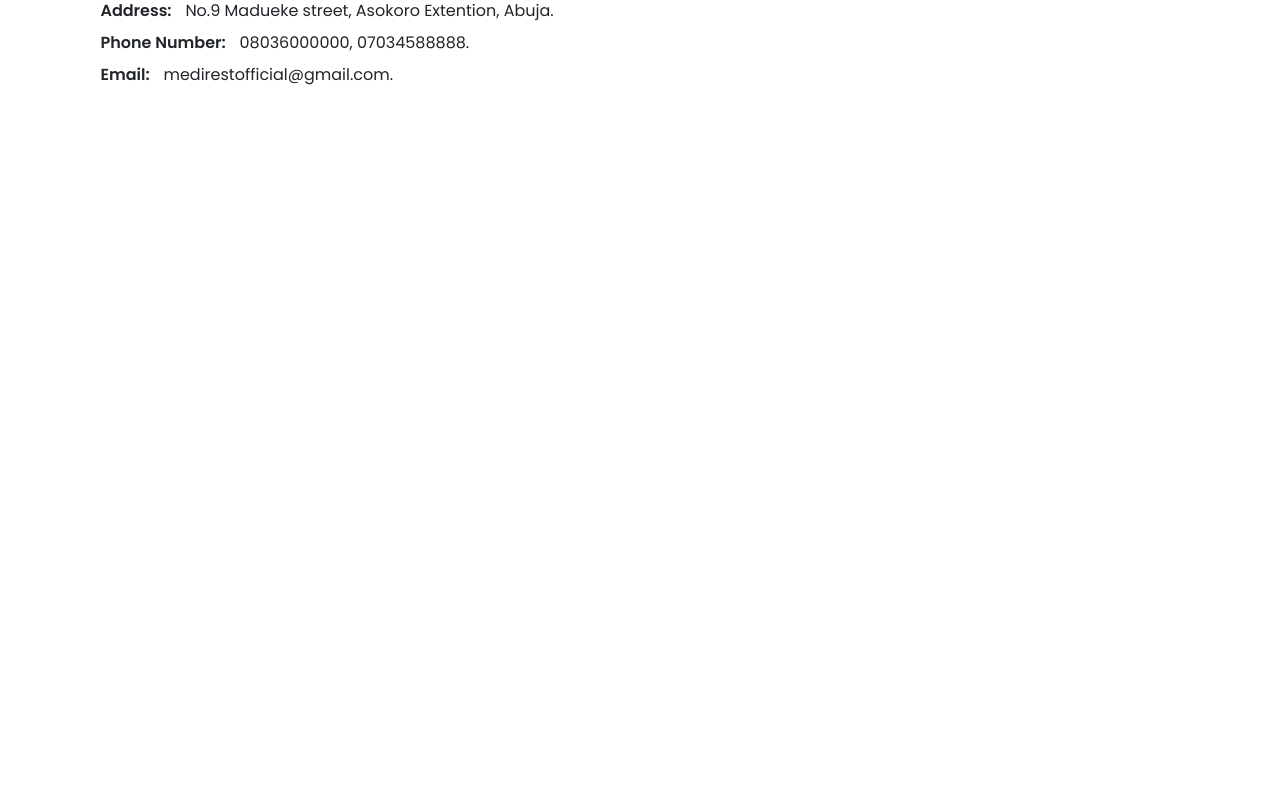
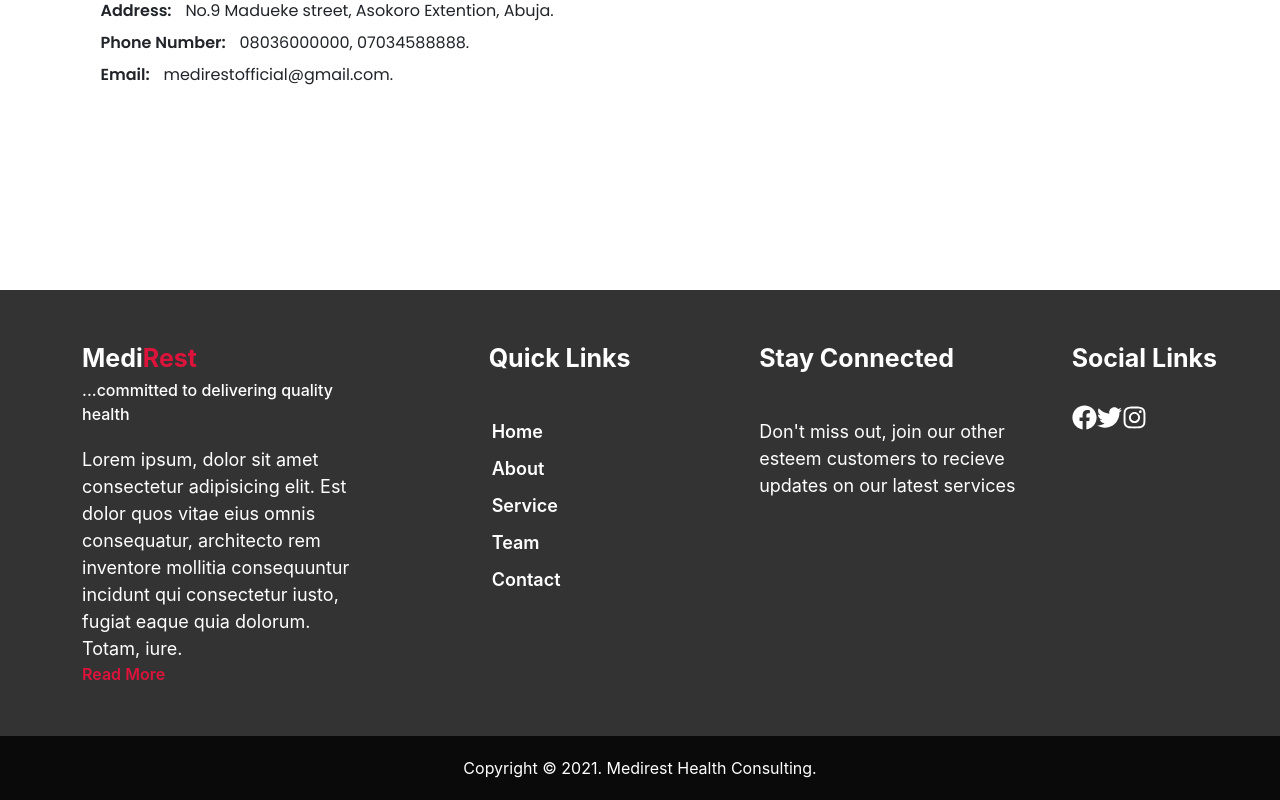
Before and after one commit to Ogenyi25/medirest, a React (Create React App) app: page / in a window 1280 px wide. Shown: the part 4152-4952 px from the top of the page. Before the commit the page ends 4262 px from the top, so only its background shows below. Built offline with nearby package versions, Linux system fonts and the light colour scheme; a web font is replaced by a local one.

Commit message:
installed some packages and dependacies, and i also created the footer session

```diff
--- a/package.json
+++ b/package.json
@@ -4,6 +4,11 @@
   "private": true,
   "dependencies": {
     "@fortawesome/fontawesome-free": "^5.15.2",
+    "@fortawesome/fontawesome-svg-core": "^1.2.34",
+    "@fortawesome/free-brands-svg-icons": "^5.15.2",
+    "@fortawesome/free-regular-svg-icons": "^5.15.2",
+    "@fortawesome/free-solid-svg-icons": "^5.15.2",
+    "@fortawesome/react-fontawesome": "^0.1.14",
     "@testing-library/jest-dom": "^5.11.9",
     "@testing-library/react": "^11.2.5",
     "@testing-library/user-event": "^12.6.3",
@@ -13,6 +18,7 @@
     "react": "^17.0.1",
     "react-dom": "^17.0.1",
     "react-elastic-carousel": "^0.11.1",
+    "react-icons": "^4.2.0",
     "react-responsive-carousel": "^3.2.11",
     "react-router-dom": "^5.2.0",
     "react-scripts": "4.0.1",
--- a/public/index.html
+++ b/public/index.html
@@ -10,6 +10,7 @@
       content="Web site created using create-react-app"
     />
     <!-- font style from font awesome -->
+    <link rel="stylesheet" href="path/to/font-awesome/css/font-awesome.min.css">
     <link rel="stylesheet" href="path/to/font-awesome/css/font-awesome.min.css">
 
     <link rel="apple-touch-icon" href="%PUBLIC_URL%/logo192.png" />
--- a/src/Pages/Home.jsx
+++ b/src/Pages/Home.jsx
@@ -15,6 +15,7 @@ import emergency from '../asset/images/emergency.png';
 import theatre from '../asset/images/theatre.png';
 import time from '../asset/images/time.png';
 import ClientCarousel from '../component/ClientCarousel';
+// import Footer from '../component/Footer';
 
 
 
@@ -194,12 +195,10 @@ const Home = () => {
                     </div>
 
                     <div className="contact-button col-md-3">
-                        <Link to='/' className="button">Contact us now</Link>
+                        <Link to='/' className="button">Schedule an Appointment</Link>
                     </div>
                 </div>
             </div>
-
-
         </div>
     )
 }
--- a/src/Route.js
+++ b/src/Route.js
@@ -6,6 +6,7 @@ import Services from './Pages/Services';
 import Teams from './Pages/Teams';
 import Contact from './Pages/Contact';
 import Navbar from './component/Navbar';
+import Footer from './component/Footer';
 
 
 export class AppRouter extends Component {
@@ -20,6 +21,7 @@ export class AppRouter extends Component {
                     <Route path="/teams" component={Teams} />
                     <Route path="/contact" component={Contact} />
                 </Switch>
+                <Footer />
             </BrowserRouter>
         );
     }
--- /dev/null
+++ b/src/component/Footer.jsx
@@ -0,0 +1,52 @@
+import React from 'react';
+import { Link } from 'react-router-dom';
+// import { FontAwesomeIcon } from '@fortawesome/react-fontawesome'
+import { FaFacebook, FaTwitter, FaInstagram } from "react-icons/fa";
+// import { faFacebook } from '@fortawesome/free-solid-svg-icons';
+
+const Footer = () => {
+    return (
+        <div className="footer-section">
+            <div className="row footer-row container-fluid">
+                <div className="col-md-3 company-name">
+                    <div className="title">Medi<span>Rest</span></div>
+                    <div className="description">...committed to delivering quality health</div>
+                    <div className="about">Lorem ipsum, dolor sit amet consectetur adipisicing elit. Est dolor quos
+                    vitae eius omnis consequatur, architecto rem inventore mollitia consequuntur incidunt qui
+                    consectetur iusto, fugiat eaque quia dolorum. Totam, iure.
+                    </div>
+                    <Link to='/about' className="button">Read More</Link>
+                </div>
+                <div className="col-md-3 navigate">
+                    <div className="title">quick links</div>
+                    <div className="nav-links">
+                        <Link to='/' className="links">home</Link>
+                        <Link to='/about' className="links">about</Link>
+                        <Link to='/service' className="links">service</Link>
+                        <Link to='/team' className="links">team</Link>
+                        <Link to='/contact' className="links">contact</Link>
+                    </div>
+                </div>
+                <div className="col-md-3 newsletter">
+                    <div className="title">stay connected</div>
+                    <div className="description">Don't miss out, join our other esteem customers to recieve
+                    updates on our latest services
+                    </div>
+                </div>
+                <div className="col-md-2 social-links">
+                    <div className="title">social links</div>
+                    <div className="social-icons">
+                        <FaFacebook />
+                        <FaTwitter />
+                        <FaInstagram />
+                    </div>
+                </div>
+            </div>
+            <div className="footer-end">
+            Copyright © 2021. Medirest Health Consulting.
+            </div>
+        </div>
+    )
+}
+
+export default Footer;
--- /dev/null
+++ b/src/fontawesome.js
@@ -0,0 +1,11 @@
+// import the library
+import { library } from '@fortawesome/fontawesome-svg-core';
+
+// import your icons
+
+import { fab } from '@fortawesome/free-brands-svg-icons'
+import { faHome } from '@fortawesome/free-solid-svg-icons'
+
+
+
+library.add(fab, faHome )
--- a/src/index.js
+++ b/src/index.js
@@ -11,6 +11,9 @@ import reportWebVitals from './reportWebVitals';
 //import styles
 import './styles/medirest.scss'
 
+// import your fontawesome library
+import './fontawesome';
+
 ReactDOM.render(
   <React.StrictMode>
     <App />
--- /dev/null
+++ b/src/styles/component/_footer.scss
@@ -0,0 +1,101 @@
+.footer-section {
+    margin-top: 200px;
+    .footer-row {
+        margin-left: auto;
+        margin-right: auto;
+        padding-top: 50px;
+        background: #333;
+        color: #fff;
+        padding-bottom: 50px;
+        .company-name {
+            margin-left: auto;
+            margin-right: auto;
+            .title {
+                font-size: 25px;
+                font-weight: 700;
+                text-transform: capitalize;
+                text-align: initial;
+                span {
+                    color: crimson;
+                }
+            }
+            .description {
+                padding: 0 0 20px 0;
+                font-weight: 500;
+            }
+            .about {
+                font-size: 18px;
+            }
+            .button {
+                text-decoration: none;
+                font-size: 16px;
+                font-weight: 600;
+                color: crimson;
+            }
+        }
+        .navigate {
+            padding-left: 40px;
+            .title {
+                font-size: 25px;
+                font-weight: 700;
+                text-transform: capitalize;
+                text-align: initial;
+                padding-bottom: 20px;
+                margin-left: 17px;
+            }
+            .nav-links {
+                margin: 20px 0 0 20px;
+                .links {
+                    display: block;
+                    text-decoration: none;
+                    font-weight: 600;
+                    text-transform: capitalize;
+                    padding-bottom: 10px;
+                    font-size: 18px;
+                    color: #fff;
+                    transition: .5s;
+                }
+                .links:hover {
+                    color: crimson;
+                }
+            }
+        }
+        .newsletter {
+            .title {
+                font-size: 25px;
+                font-weight: 700;
+                text-transform: capitalize;
+                text-align: initial;
+                padding-bottom: 20px;
+            }
+            .description {
+                font-size: 18px;
+                margin-top: 20px;
+            }
+        }
+        .social-links {
+            .title {
+                font-size: 25px;
+                font-weight: 700;
+                text-transform: capitalize;
+                text-align: initial;
+                padding-bottom: 20px;
+            }
+            .social-icons {
+                font-size: 25px;
+                // color: crimson;
+                // padding: 20px;
+                .icon {
+                    padding: 20px;
+                }
+            }
+        }
+    }
+    .footer-end {
+        text-align: center;
+        font-size: 16px;
+        padding: 20px 0;
+        background: rgb(10, 10, 10);
+        color: #fff;
+    }
+}
--- a/src/styles/medirest.scss
+++ b/src/styles/medirest.scss
@@ -5,6 +5,7 @@
 @import './component/navbar';
 @import './component/clientcarousel';
 @import './component/carouselcard';
+@import './component/footer';
 
 //styles for the individual pages
 @import './pages/home';
```
Also changed, not shown: 2 other files (tests, documents, lock files or other folders).
